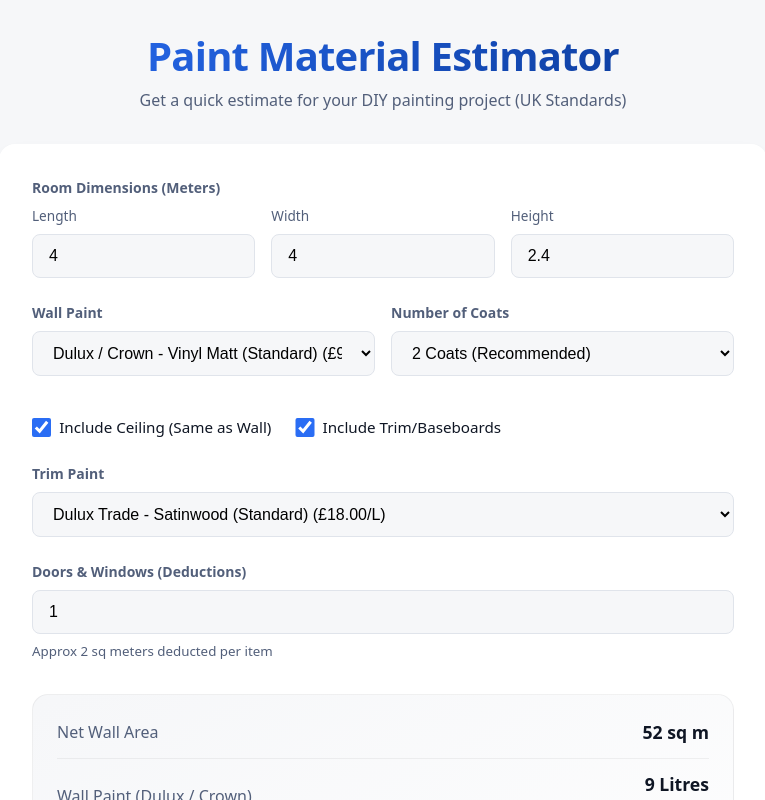
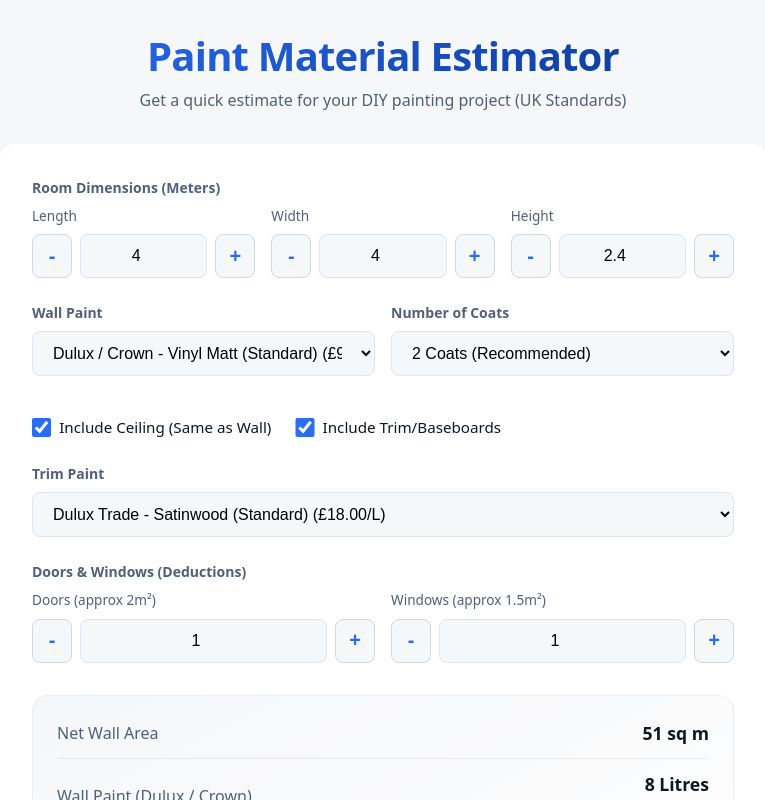
Before and after one commit to Richmbrm/painting-estimator, a Next.js app: page / in a window 1280 px wide. Shown: the top 800 px of the page, without its empty margins (257-1022 px from the left). Built offline with nearby package versions, Linux system fonts and the light colour scheme.

Commit message:
Improve room dimension inputs and separate door/window logic

```diff
--- a/src/pages/index.tsx
+++ b/src/pages/index.tsx
@@ -6,9 +6,9 @@ import { SUPPLIER_DATA, PaintProduct, getProductById } from '../utils/supplier_d
 import { WINTER_TRENDS } from '../utils/trends';
 
 export default function Home() {
-  const [width, setWidth] = useState<number>(4); // meters (approx 13ft)
-  const [length, setLength] = useState<number>(4); // meters
-  const [height, setHeight] = useState<number>(2.4); // meters (approx 8ft)
+  const [width, setWidth] = useState<number | ''>(4); // meters (approx 13ft)
+  const [length, setLength] = useState<number | ''>(4); // meters
+  const [height, setHeight] = useState<number | ''>(2.4); // meters (approx 8ft)
 
   // Default selections
   const [wallProductId, setWallProductId] = useState<string>('wall_standard');
@@ -17,7 +17,9 @@ export default function Home() {
   const [coats, setCoats] = useState<number>(2);
   const [includeCeiling, setIncludeCeiling] = useState<boolean>(true);
   const [includeTrim, setIncludeTrim] = useState<boolean>(true);
-  const [numDoorsWindows, setNumDoorsWindows] = useState<number>(1);
+
+  const [numDoors, setNumDoors] = useState<number>(1);
+  const [numWindows, setNumWindows] = useState<number>(1);
 
   const [result, setResult] = useState<EstimationResult | null>(null);
 
@@ -31,16 +33,55 @@ export default function Home() {
 
     if (!wallProduct) return; // Should not happen with defaults
 
+    // Safety check: ensure all dimensions are valid numbers
+    if (width === '' || length === '' || height === '') {
+      return;
+    }
+
     const res = calculatePaintEstimate(
-      { width, length, height },
+      { width: Number(width), length: Number(length), height: Number(height) },
       wallProduct,
       trimProduct || null,
       coats,
-      numDoorsWindows,
+      numDoors,
+      numWindows,
       includeCeiling
     );
     setResult(res);
-  }, [width, length, height, wallProductId, trimProductId, coats, numDoorsWindows, includeCeiling, includeTrim]);
+  }, [width, length, height, wallProductId, trimProductId, coats, numDoors, numWindows, includeCeiling, includeTrim]);
+
+  // Helper for safe number input updates
+  const handleDimensionChange = (
+    setter: (val: number | '') => void,
+    rawVal: string
+  ) => {
+    if (rawVal === '') {
+      setter('');
+      return;
+    }
+    const val = parseFloat(rawVal);
+    if (!isNaN(val)) {
+      setter(val);
+    }
+  };
+
+  const adjustDimension = (
+    setter: (val: number | '') => void,
+    current: number | '',
+    amount: number
+  ) => {
+    const base = current === '' ? 0 : current;
+    const newVal = Math.max(0, parseFloat((base + amount).toFixed(1)));
+    setter(newVal);
+  };
+
+  const adjustCount = (
+    setter: (val: number) => void,
+    current: number,
+    amount: number
+  ) => {
+    setter(Math.max(0, current + amount));
+  };
 
   return (
     <>
@@ -63,36 +104,48 @@ export default function Home() {
             <div className="input-row">
               <div className="dimension-field">
                 <span className="field-label">Length</span>
+                <div className="number-control">
+                  <button onClick={() => adjustDimension(setLength, length, -0.1)}>-</button>
                   <input
                     type="number"
                     placeholder="0.0"
                     value={length}
-                  onChange={(e) => setLength(Number(e.target.value))}
-                  min="0.5"
+                    onChange={(e) => handleDimensionChange(setLength, e.target.value)}
+                    min="0"
                     step="0.1"
                   />
+                  <button onClick={() => adjustDimension(setLength, length, 0.1)}>+</button>
+                </div>
               </div>
               <div className="dimension-field">
                 <span className="field-label">Width</span>
+                <div className="number-control">
+                  <button onClick={() => adjustDimension(setWidth, width, -0.1)}>-</button>
                   <input
                     type="number"
                     placeholder="0.0"
                     value={width}
-                  onChange={(e) => setWidth(Number(e.target.value))}
-                  min="0.5"
+                    onChange={(e) => handleDimensionChange(setWidth, e.target.value)}
+                    min="0"
                     step="0.1"
                   />
+                  <button onClick={() => adjustDimension(setWidth, width, 0.1)}>+</button>
+                </div>
               </div>
               <div className="dimension-field">
                 <span className="field-label">Height</span>
+                <div className="number-control">
+                  <button onClick={() => adjustDimension(setHeight, height, -0.1)}>-</button>
                   <input
                     type="number"
                     placeholder="0.0"
                     value={height}
-                  onChange={(e) => setHeight(Number(e.target.value))}
-                  min="0.5"
+                    onChange={(e) => handleDimensionChange(setHeight, e.target.value)}
+                    min="0"
                     step="0.1"
                   />
+                  <button onClick={() => adjustDimension(setHeight, height, 0.1)}>+</button>
+                </div>
               </div>
             </div>
           </div>
@@ -153,15 +206,34 @@ export default function Home() {
 
           <div className="input-group" style={{ marginTop: '1.5rem' }}>
             <label>Doors & Windows (Deductions)</label>
+            <div className="input-row">
+              <div className="dimension-field">
+                <span className="field-label">Doors (approx 2m²)</span>
+                <div className="number-control">
+                  <button onClick={() => adjustCount(setNumDoors, numDoors, -1)}>-</button>
                   <input
                     type="number"
-              value={numDoorsWindows}
-              onChange={(e) => setNumDoorsWindows(Number(e.target.value))}
+                    value={numDoors}
+                    onChange={(e) => setNumDoors(Math.max(0, parseInt(e.target.value) || 0))}
                     min="0"
                   />
-            <small style={{ display: 'block', marginTop: '0.5rem', color: 'var(--text-muted)' }}>
-              Approx 2 sq meters deducted per item
-            </small>
+                  <button onClick={() => adjustCount(setNumDoors, numDoors, 1)}>+</button>
+                </div>
+              </div>
+              <div className="dimension-field">
+                <span className="field-label">Windows (approx 1.5m²)</span>
+                <div className="number-control">
+                  <button onClick={() => adjustCount(setNumWindows, numWindows, -1)}>-</button>
+                  <input
+                    type="number"
+                    value={numWindows}
+                    onChange={(e) => setNumWindows(Math.max(0, parseInt(e.target.value) || 0))}
+                    min="0"
+                  />
+                  <button onClick={() => adjustCount(setNumWindows, numWindows, 1)}>+</button>
+                </div>
+              </div>
+            </div>
           </div>
 
           {/* Results Panel */}
--- a/src/styles/globals.css
+++ b/src/styles/globals.css
@@ -148,6 +148,46 @@ select:focus {
   accent-color: var(--primary);
 }
 
+/* Number Control Inputs */
+.number-control {
+  display: flex;
+  align-items: center;
+  gap: 0.5rem;
+}
+
+.number-control button {
+  width: 40px;
+  height: 44px;
+  display: flex;
+  align-items: center;
+  justify-content: center;
+  background: var(--surface-1);
+  border: 1px solid hsl(220, 20%, 85%);
+  border-radius: var(--radius-sm);
+  color: var(--primary);
+  font-size: 1.25rem;
+  font-weight: 700;
+  cursor: pointer;
+  transition: all 0.2s ease;
+  flex-shrink: 0;
+  user-select: none;
+}
+
+.number-control button:hover {
+  background: white;
+  border-color: var(--primary);
+  transform: translateY(-1px);
+}
+
+.number-control button:active {
+  transform: translateY(1px);
+  background: var(--surface-2);
+}
+
+.number-control input {
+  text-align: center;
+}
+
 .btn-primary {
   width: 100%;
   padding: 1rem;
--- a/src/utils/calculator.ts
+++ b/src/utils/calculator.ts
@@ -25,14 +25,16 @@ export interface EstimationResult {
     totalEstimatedCost: number;
 }
 
-const WINDOW_DOOR_DEDUCTION = 2; // sq meters average
+const DOOR_DEDUCTION = 2.0; // sq meters
+const WINDOW_DEDUCTION = 1.5; // sq meters
 
 export function calculatePaintEstimate(
     dimensions: RoomDimensions,
     wallProduct: PaintProduct,
     trimProduct: PaintProduct | null,
     coats: number = 2,
-    numDoorsWindows: number = 0,
+    numDoors: number = 0,
+    numWindows: number = 0,
     includeCeiling: boolean = false
 ): EstimationResult {
     // 1. Calculate Wall Area: 2 * (W + L) * H
@@ -45,7 +47,7 @@ export function calculatePaintEstimate(
     }
 
     // 3. Deductions & Net Area
-    const deductionArea = numDoorsWindows * WINDOW_DOOR_DEDUCTION;
+    const deductionArea = (numDoors * DOOR_DEDUCTION) + (numWindows * WINDOW_DEDUCTION);
     const paintableArea = Math.max(0, grossWallArea - deductionArea);
 
     // 4. Wall Paint Calc
@@ -63,7 +65,8 @@ export function calculatePaintEstimate(
         // Linear meters to Sq meters conversion ~ 0.15m height for skirting.
 
         const skirtingArea = perimeter * 0.15; // 15cm high skirting
-        const doorFrameArea = numDoorsWindows * 0.5; // approx 0.5 sqm per door frame/window sill
+        const totalItems = numDoors + numWindows;
+        const doorFrameArea = totalItems * 0.5; // approx 0.5 sqm per door frame/window sill
         const totalTrimArea = skirtingArea + doorFrameArea;
 
         const trimCoverageNeeded = totalTrimArea * coats; // Trim usually needs 2 coats too
```
Lines whose indentation alone changed are shown as unchanged.
